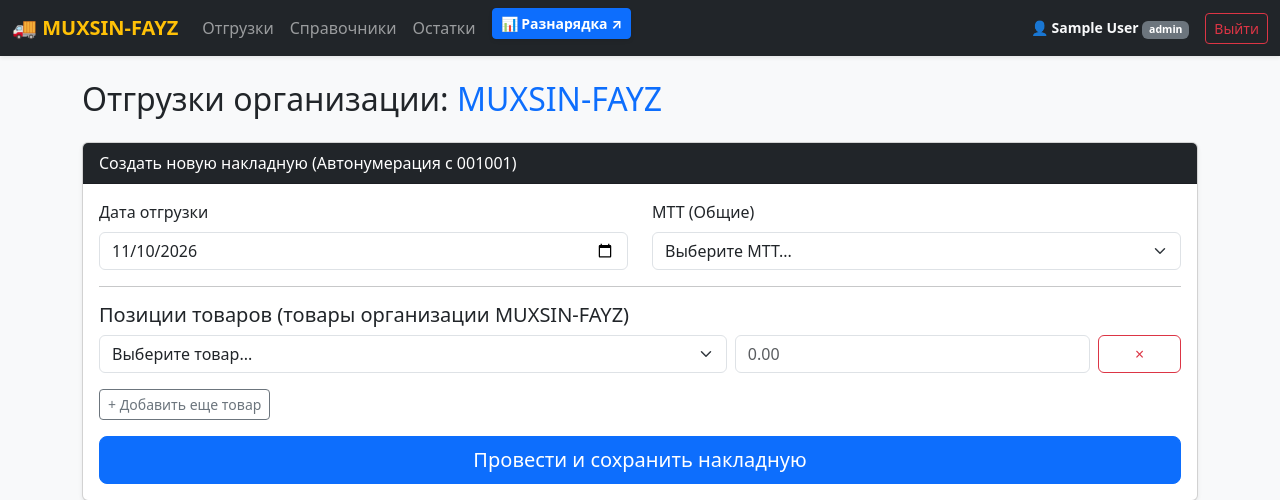
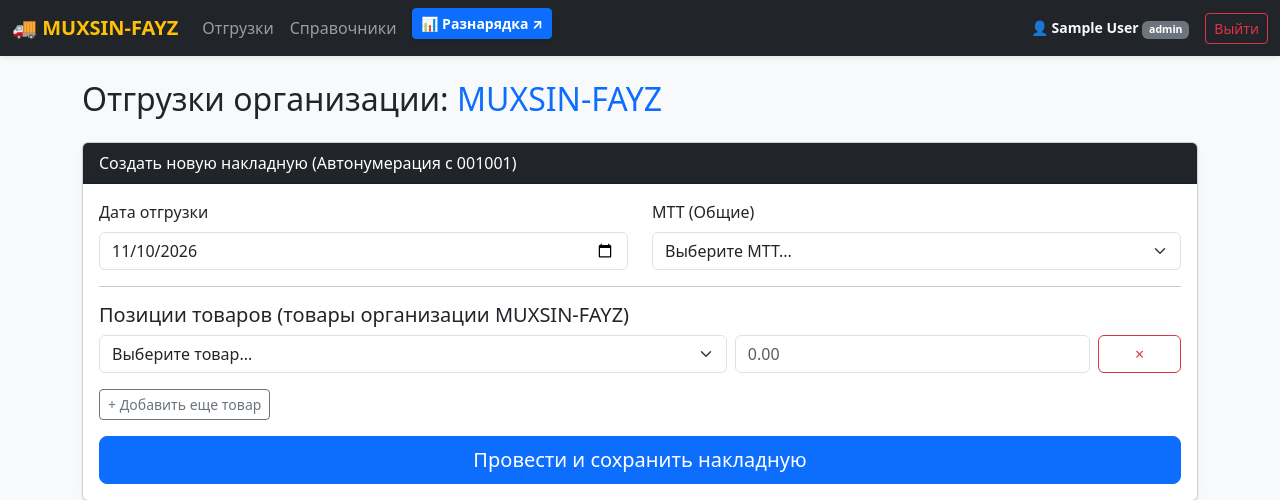
Before and after one commit to alisher0035652-design/-MUXSIN-FAYZ-, a Flask app: page /sales in a window 1280 px wide. Shown: the top 500 px of the page. Run offline with Flask 3, Linux system fonts and the light colour scheme; the visitor is signed in with stand-in values (Sample User, id 1); data that the repository does not hold is empty; some libraries are stand-ins or nearby versions.

Commit message:
Update base.html

```diff
--- a/templates/base.html
+++ b/templates/base.html
@@ -27,9 +27,6 @@
                     </li>
                     <li class="nav-item">
                         <a class="nav-link font-medium" href="{{ url_for('directory') }}">Справочники</a>
-                    </li>
-                    <li class="nav-item">
-                        <a class="nav-link font-medium" href="{{ url_for('stock') }}">Остатки</a>
                     </li>
 
                     <li class="nav-item ms-lg-2">
```
